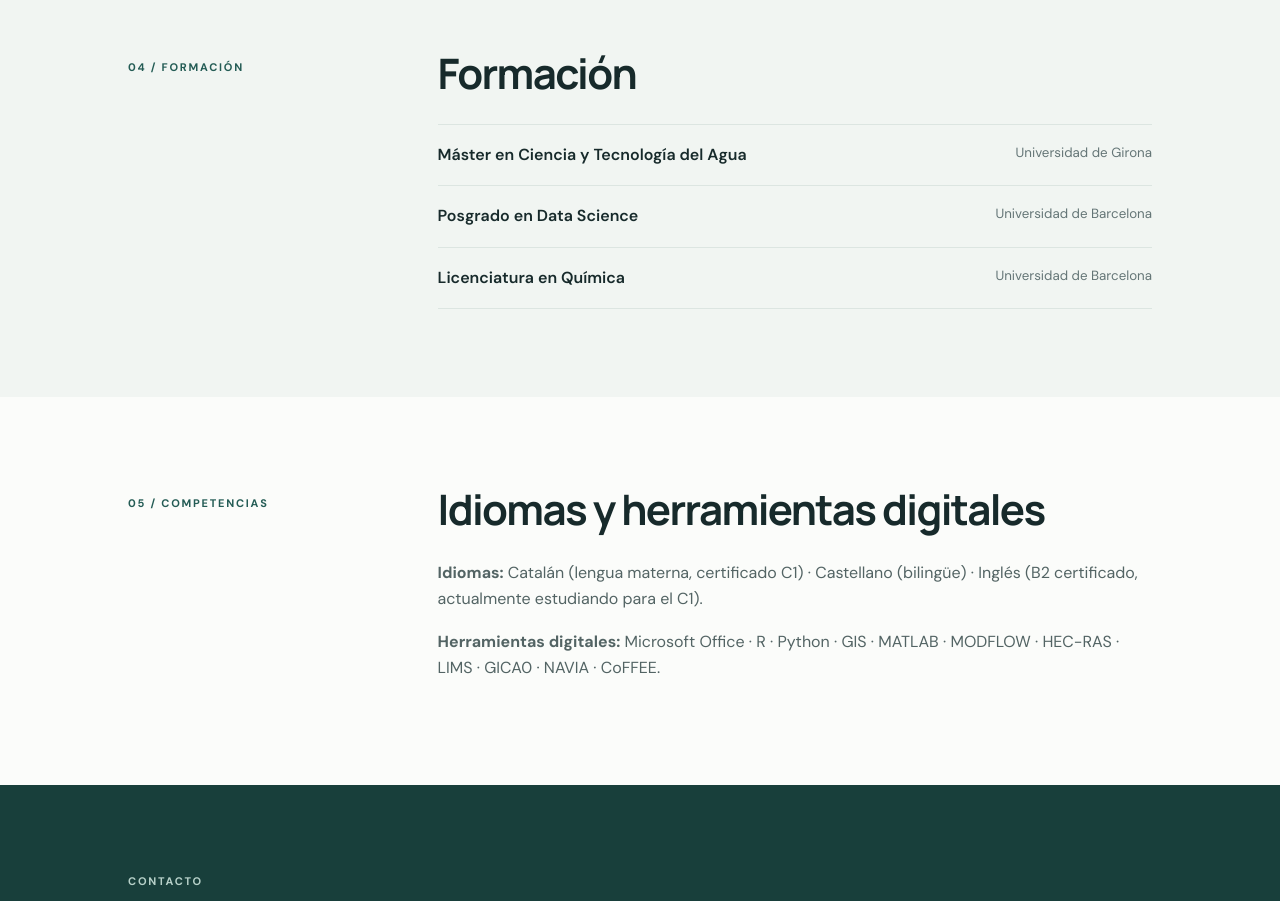
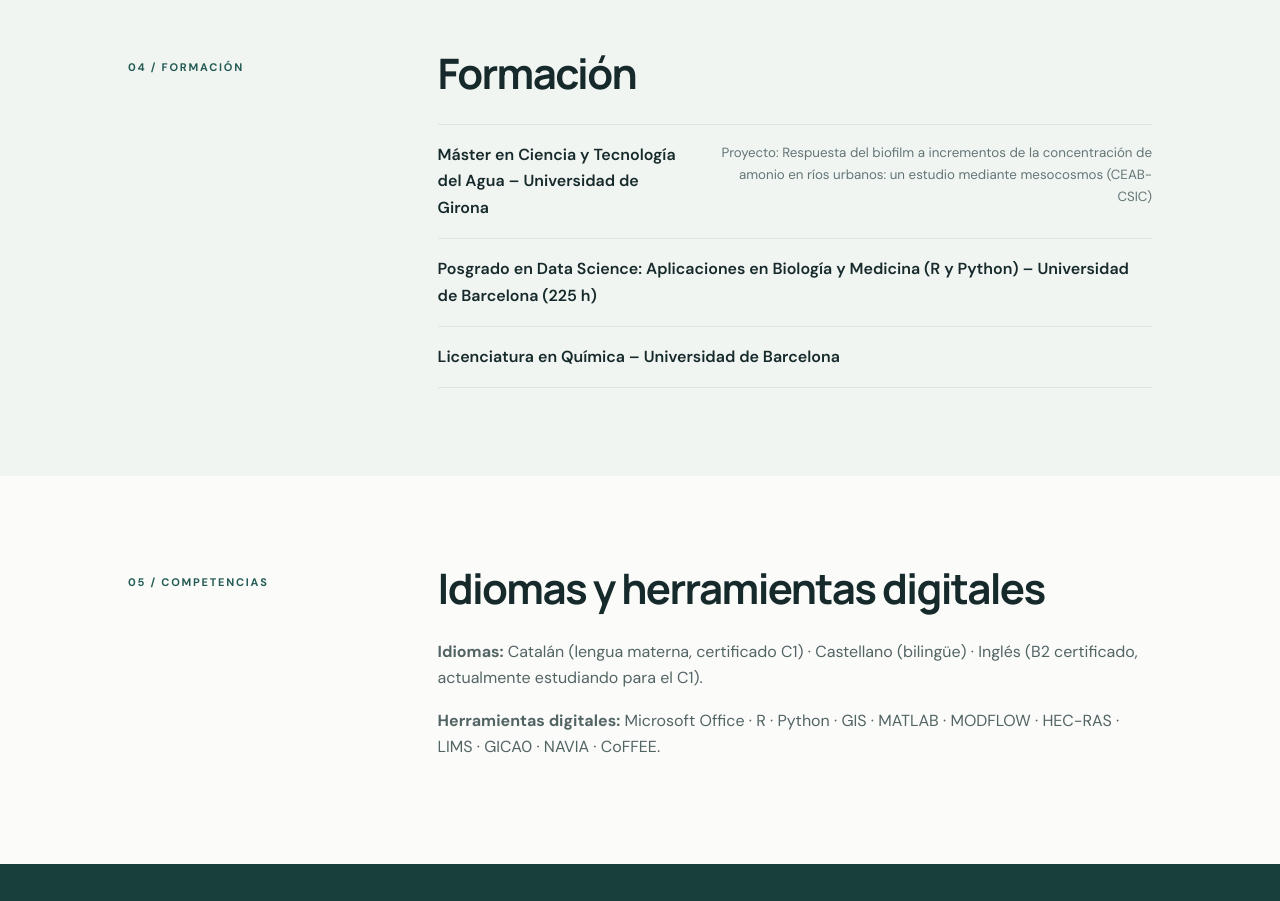
Before and after one commit to annasegarra/annasegarra.github.io, a plain HTML site: page es.html in a window 1280 px wide. Shown: the part 2900-3801 px from the top of the page. Drawn offline with Linux system fonts and the light colour scheme.

Commit message:
Update es.html

```diff
--- a/es.html
+++ b/es.html
@@ -1,5 +1,3 @@
-
-
 <!doctype html>
 <html lang="es">
 <head>
@@ -105,14 +103,21 @@
 <div class="section-content">
 <h2>Formación</h2>
 <ul class="education">
-<li><span>Máster en Ciencia y Tecnología del Agua</span><small>Universidad de Girona</small></li>
-<li><span>Posgrado en Data Science</span><small>Universidad de Barcelona</small></li>
-<li><span>Licenciatura en Química</span><small>Universidad de Barcelona</small></li>
+<li>
+<span>Máster en Ciencia y Tecnología del Agua – Universidad de Girona</span>
+<small>Proyecto: Respuesta del biofilm a incrementos de la concentración de amonio en ríos urbanos: un estudio mediante mesocosmos (CEAB-CSIC)</small>
+</li>
+<li>
+<span>Posgrado en Data Science: Aplicaciones en Biología y Medicina (R y Python) – Universidad de Barcelona (225 h)</span>
+</li>
+<li>
+<span>Licenciatura en Química – Universidad de Barcelona</span>
+</li>
 </ul>
 </div>
 </section>
 
-<section class="section" id="competencias">
+<section class="section" id="competencies">
 <div class="section-label">05 / COMPETENCIAS</div>
 <div class="section-content">
 <h2>Idiomas y herramientas digitales</h2>
```
